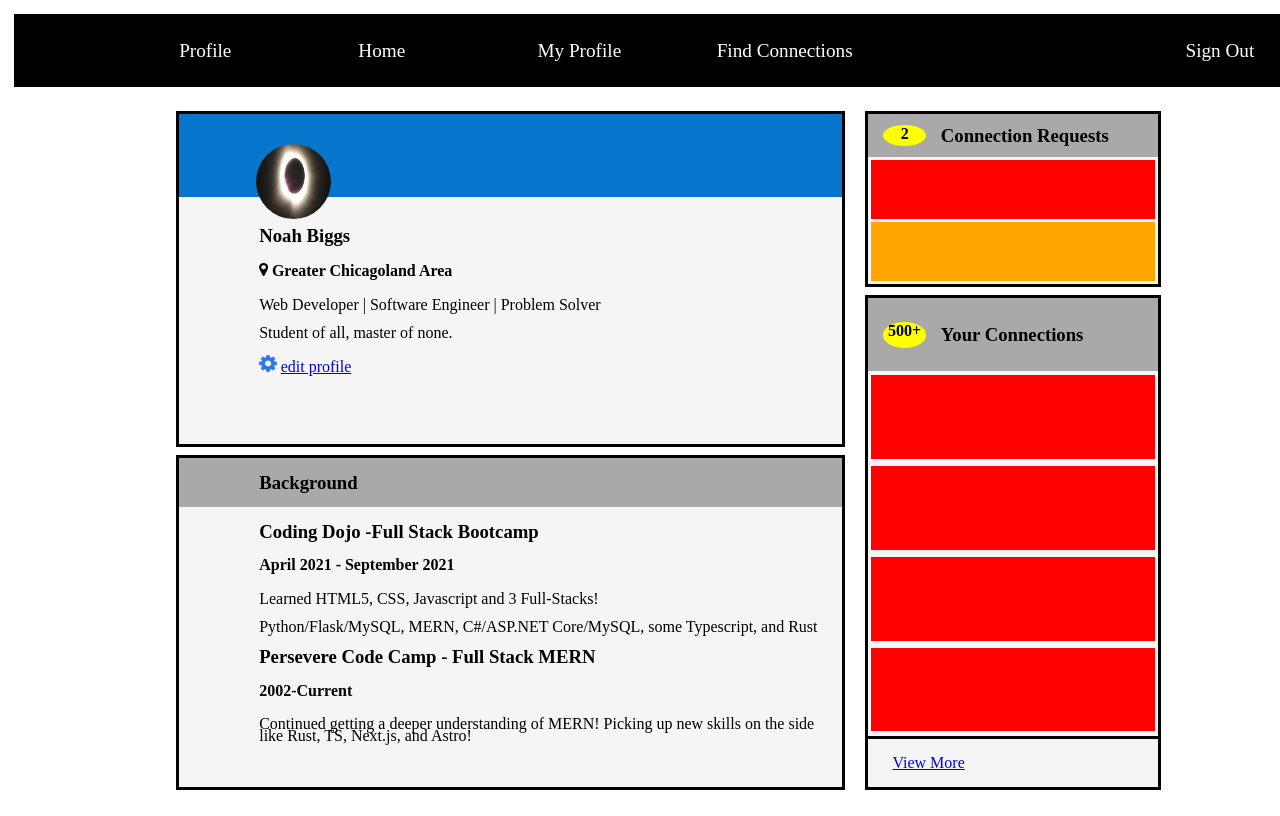
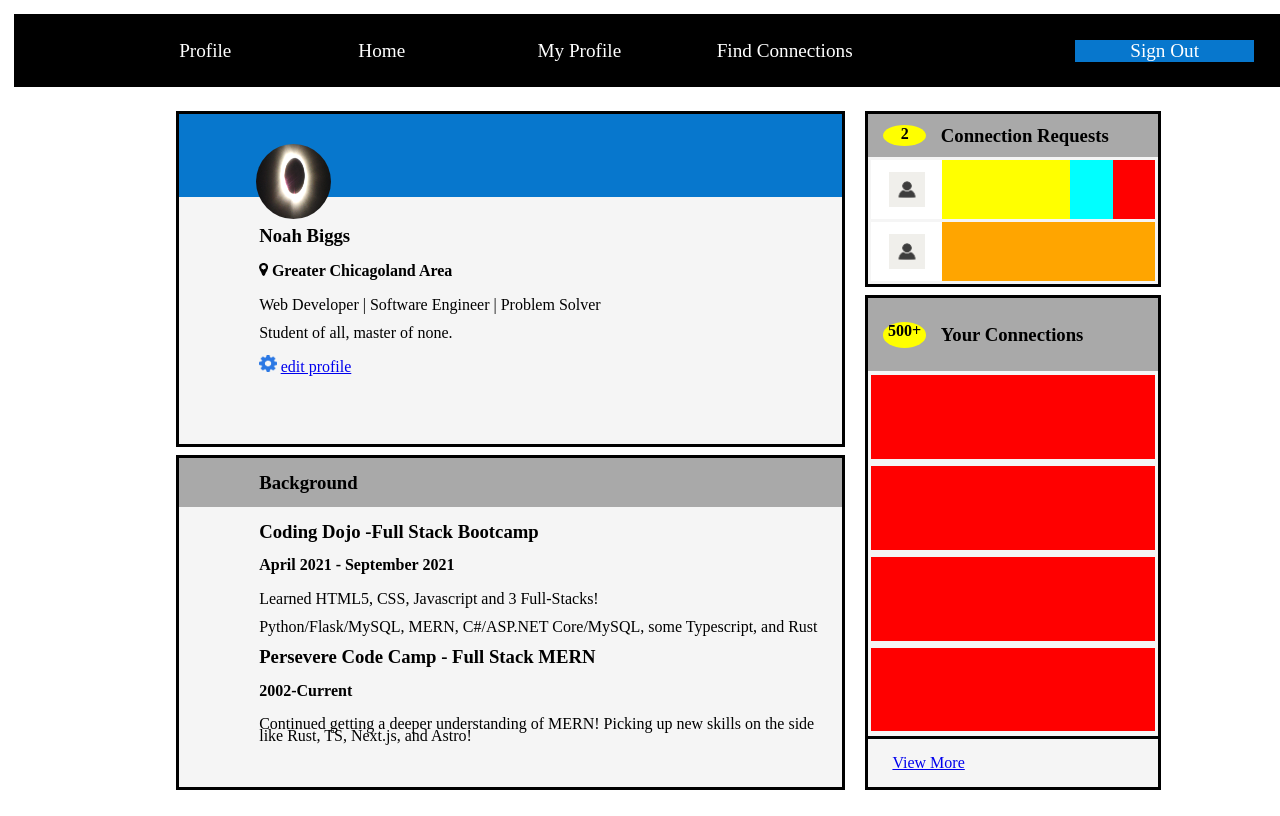
Before and after one commit to CyrusTapps/SocialMedia, a plain HTML site: page index.html in a window 1280 px wide. Drawn offline with Linux system fonts and the light colour scheme.

Commit message:
profile icons

```diff
--- a/index.html
+++ b/index.html
@@ -17,7 +17,7 @@
                 <li id="MyProfile" class="navbutton">My Profile</li>
                 <li id="FindConnections" class="navbutton">Find Connections</li>
                 <li id="blank1" class="navbutton"></li>
-                <li id="SignOut" class="navbutton">Sign Out</li>
+                <li id="SignOut"  id="signout" class="navbutton">Sign Out</li>
             </ul>
         </nav>
         <div id="main" class="main">
@@ -64,13 +64,13 @@
                     </div>
                     <div id="sec3B">
                         <div id="sec3B1" class="names">
-                            <div id="sec3B1A"></div>
+                            <div id="sec3B1A"><img class="profile" src="assets/profile-icon.jpg"></div>
                             <div id="sec3B1B"></div>
                             <div id="sec3B1C"></div>
                             <div id="sec3B1D"></div>
                         </div>
                         <div id="sec3B2" class="names">
-                            <div id="sec3B2A"></div>
+                            <div id="sec3B2A"><img class="profile" src="assets/profile-icon.jpg"></div>
                             <div id="sec3B2B"></div>
                             <div id="sec3B2C"></div>
                             <div id="sec3B2D"></div>
--- a/styles.css
+++ b/styles.css
@@ -5,6 +5,13 @@
     --headercolor2: #a9a9a9;
     --sectioncolor1: #f5f5f5;
 }
+.profile{
+    width:50%;
+    height:60%;
+
+}
+
+
 
 #container {
     background-color: var(--containercolor);
@@ -45,7 +52,8 @@ li {
 }
 
 #SignOut {
-    text-align: end;
+    text-align: center;
+    background-color: var(--headercolor1);
 }
 
 nav {
@@ -253,13 +261,45 @@ aside {
     width: 98%;
     background-color: red;
     margin: 1%;
+    display: flex;
+
+}
+#sec3B1A{
+    height: 100%;
+    width: 25%;
+    background-color: white;
+    display: flex;
+    align-items: center;
+    justify-content: center;
+
 }
 
+#sec3B1B{
+    height: 100%;
+    width: 45%;
+    background-color: yellow;
+
+}
+#sec3B1C{
+height: 100%;
+width:15%;
+background-color: aqua;
+
+}
 #sec3B2 {
     height: 49%;
     width: 98%;
     background-color: orange;
     margin: 0 1% 1% 1%;
+}
+#sec3B2A{
+    height: 100%;
+    width: 25%;
+    background-color: white;
+    display: flex;
+    align-items: center;
+    justify-content: center;
+
 }
 
 #sec4 {
```
